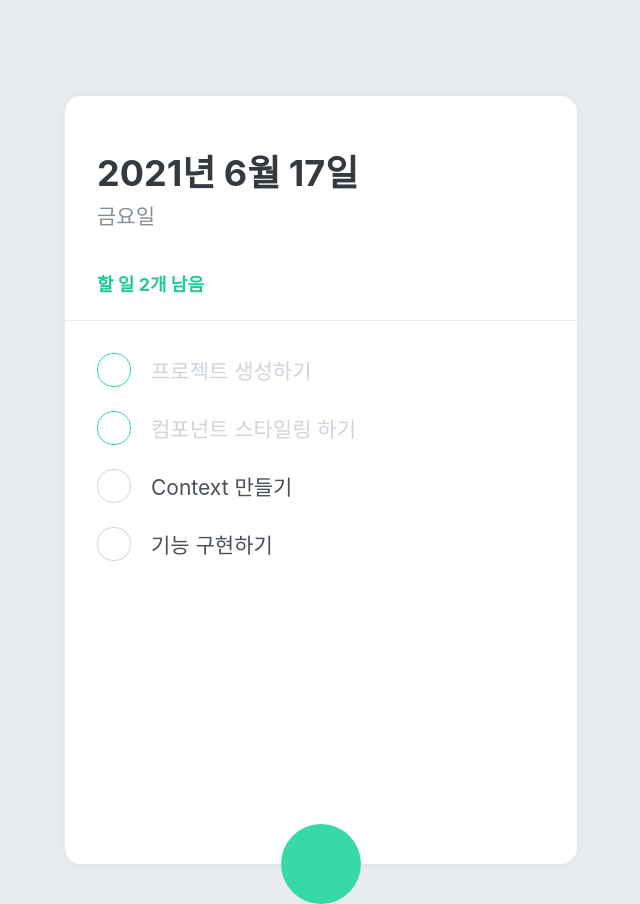
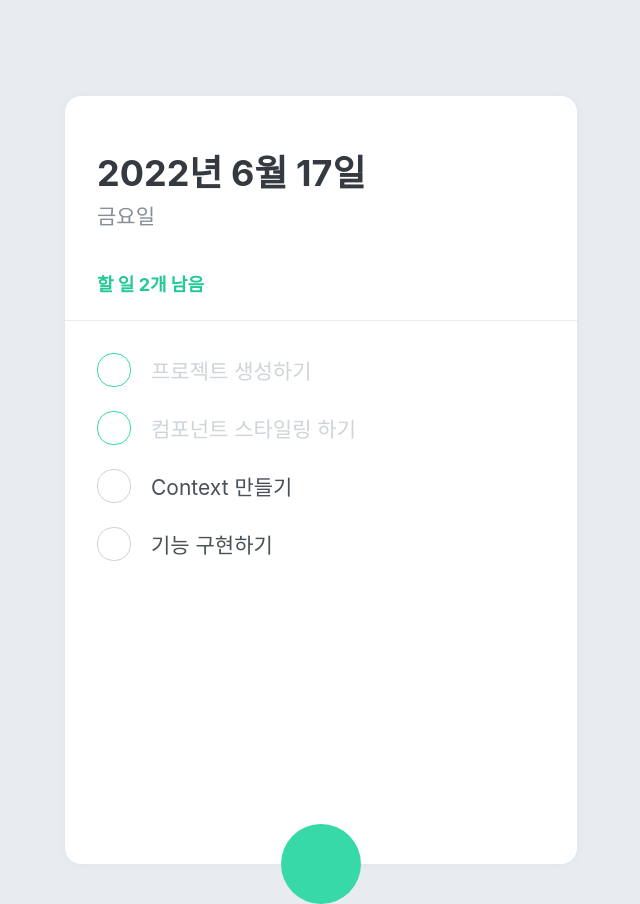
Before and after one commit to sojukang/react-js-todolist, a React (Create React App) app in the folder js-todolist/: page / in a window 1280 px wide. Shown: the whole page, without its empty margins (319-959 px from the left). Built offline with nearby package versions, Linux system fonts and the light colour scheme; some icons are missing.

Commit message:
refactor(TodoHead): 오늘 날짜, 요일 조회 기능 추가

```diff
--- a/js-todolist/src/components/TodoHead.js
+++ b/js-todolist/src/components/TodoHead.js
@@ -34,10 +34,18 @@
     const todos = useTodoState();
     const undoneTasks = todos.filter(todo => !todo.done);
 
+    const today = new Date();
+    const dateString = today.toLocaleDateString('ko-KR', {
+        year: 'numeric',
+        month: 'long',
+        day: 'numeric'
+    });
+    const dayName = today.toLocaleDateString('ko-KR', {weekday: 'long'});
+
     return (
         <TodoHeadBlock>
-            <h1>2021년 6월 17일</h1>
-            <div className="day">금요일</div>
+            <h1>{dateString}</h1>
+            <div className="day">{dayName}</div>
             <div className="tasks-left">할 일 {undoneTasks.length}개 남음</div>
         </TodoHeadBlock>
     );
```
Lines whose indentation alone changed are shown as unchanged.
